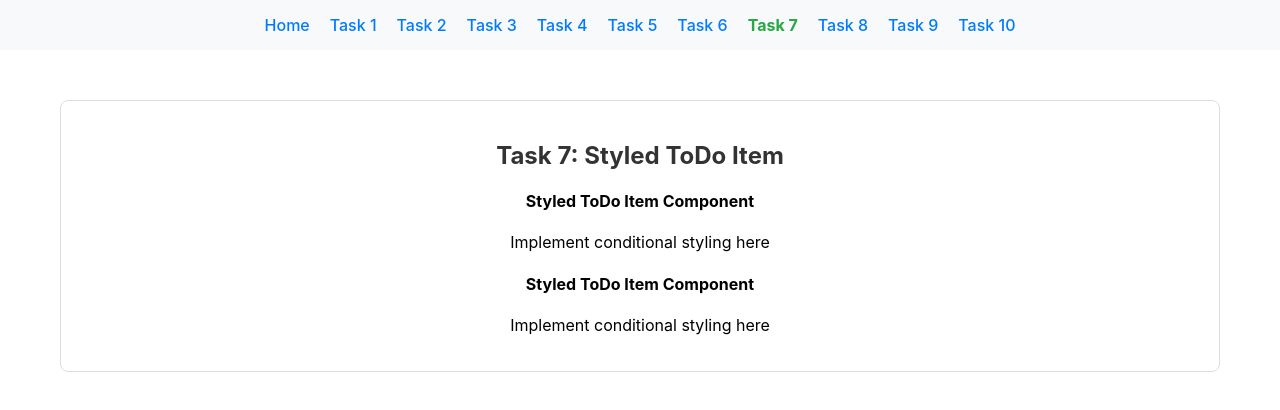
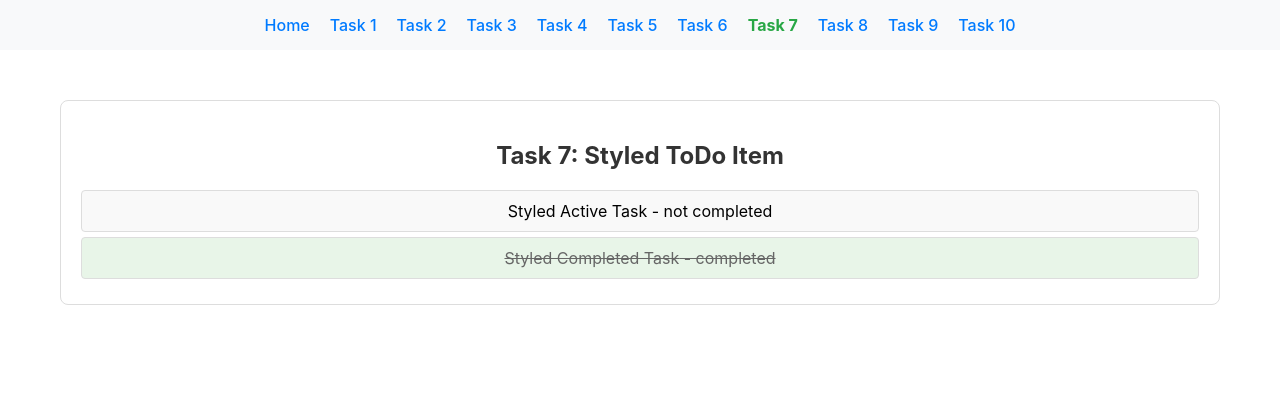
Before and after one commit to tytyu073iop/node.js-pre-training-assignment-solution-Innovice, a React (Create React App) app in the folder React-CSS/react-todo-app/: page /task-07 in a window 1280 px wide. Shown: the top 410 px of the page. Built offline with nearby package versions, Linux system fonts and the light colour scheme.

Commit message:
done task 7

```diff
--- a/React-CSS/react-todo-app/src/solutions/task-07/StyledToDoItem.tsx
+++ b/React-CSS/react-todo-app/src/solutions/task-07/StyledToDoItem.tsx
@@ -1,6 +1,7 @@
 import React from 'react';
 import { TodoItemProps } from '../../types';
 import './StyledToDoItem.css';
+
 
 /**
  * Task 7: StyledToDoItem Component
@@ -71,10 +72,15 @@ export const StyledToDoItem: React.FC<TodoItemProps> = ({ todo }) => {
   // .todo-item.completed { /* completed styles */ }
 
   return (
-    <div>
-      {/* TODO: Replace this with your implementation */}
-      <h4>Styled ToDo Item Component</h4>
-      <p>Implement conditional styling here</p>
+    <div className={`todo-item ${todo.completed ? 'completed' : ''}`}>
+      {todo.completed ? (
+        <>
+          <span>{todo.title}</span>
+          <span> - completed</span>
+        </>
+      ) : (
+        `${todo.title} - not completed`
+      )}
     </div>
   );
 };
```
